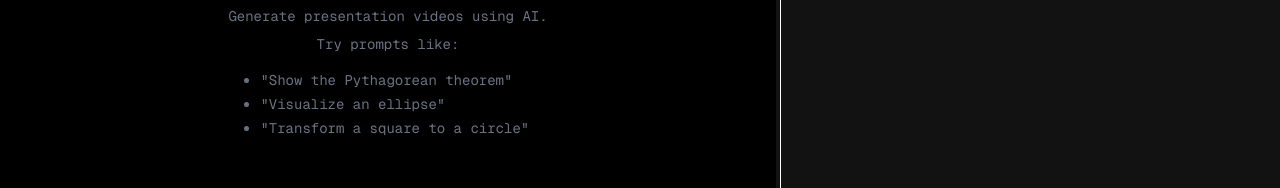
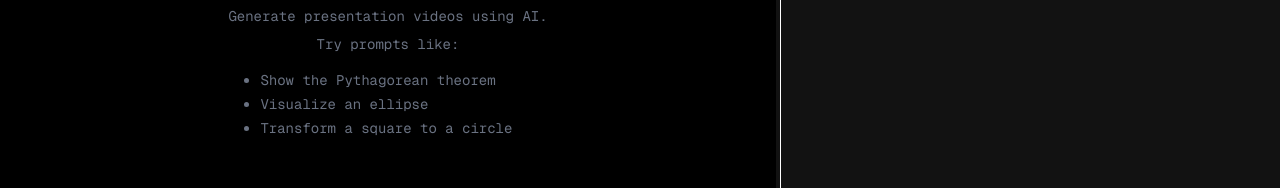
Before and after one commit to anonlegionoke/angle, a Next.js app: page /editor/1 in a window 1280 px wide. Shown: the part 226-414 px from the top of the page. Built offline with nearby package versions, Linux system fonts and the light colour scheme; no server answers; the database is empty.

Commit message:
Remove quotation marks from prompt examples in VideoPreview component

```diff
--- a/src/components/VideoPreview.tsx
+++ b/src/components/VideoPreview.tsx
@@ -168,9 +168,9 @@ const VideoPreview: React.FC<VideoPreviewProps> = ({
                   <p className="mb-2">Generate presentation videos using AI.</p>
                   <p className="mb-4">Try prompts like:</p>
                   <ul className="text-left list-disc pl-8 space-y-1">
-                    <li>"Show the Pythagorean theorem"</li>
-                    <li>"Visualize an ellipse"</li>
-                    <li>"Transform a square to a circle"</li>
+                    <li>Show the Pythagorean theorem</li>
+                    <li>Visualize an ellipse</li>
+                    <li>Transform a square to a circle</li>
                   </ul>
                 </div>
               </div>
```
